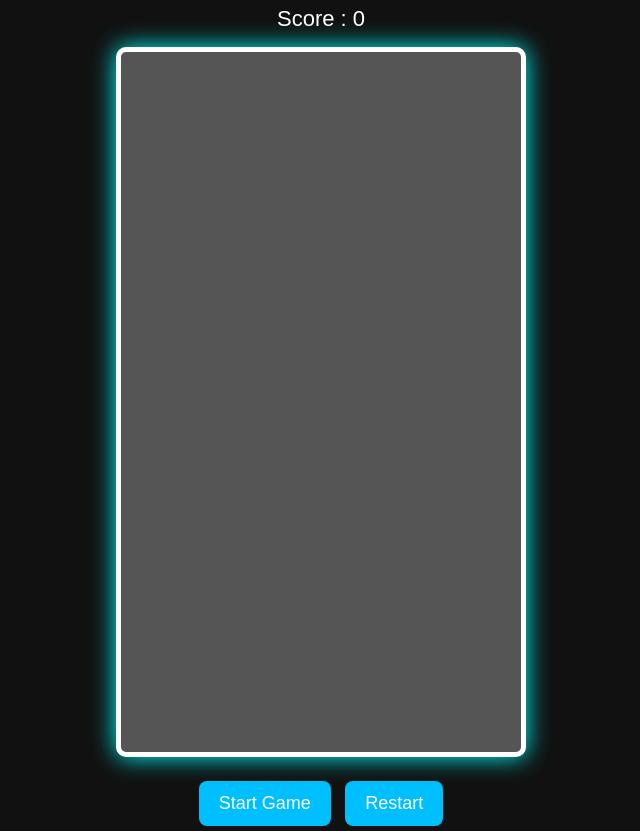
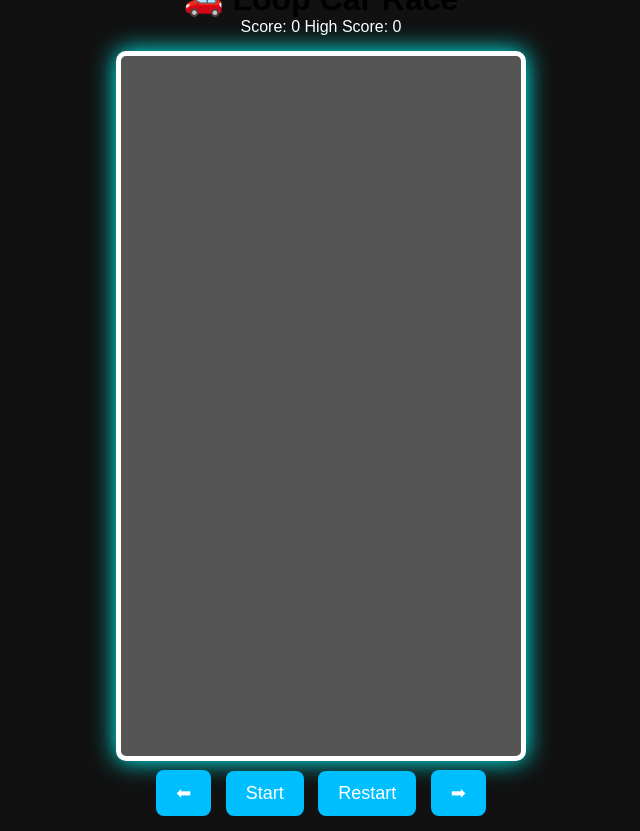
Before and after one commit to harshal-shr/Game-car, a plain HTML site: page index.html in a window 1280 px wide. Shown: the whole page, without its empty margins (319-959 px from the left). Drawn offline with Linux system fonts and the light colour scheme.

Commit message:
Update index.html

```diff
--- a/index.html
+++ b/index.html
@@ -4,26 +4,26 @@
     <meta charset="UTF-8">
     <meta name="viewport" content="width=device-width, initial-scale=1.0">
     <title>Loop Car Race</title>
-
     <link rel="stylesheet" href="style.css">
 </head>
-
 <body>
 
 <div class="game-container">
 
+    <h1>🚗 Loop Car Race</h1>
+
     <div class="hud">
-<h2>🚗 Loop Car Race</h2>
-<div class="score">
-Score : <span id="score">0</span>
-</div>
+        <span>Score: <span id="score">0</span></span>
+        <span>High Score: <span id="highScore">0</span></span>
     </div>
 
     <canvas id="gameCanvas" width="400" height="700"></canvas>
 
-<div class="buttons">
-<button id="startBtn">Start Game</button>
+    <div class="controls">
+        <button id="leftBtn">⬅</button>
+        <button id="startBtn">Start</button>
         <button id="restartBtn">Restart</button>
+        <button id="rightBtn">➡</button>
     </div>
 
 </div>
```
Lines whose indentation alone changed are shown as unchanged.
